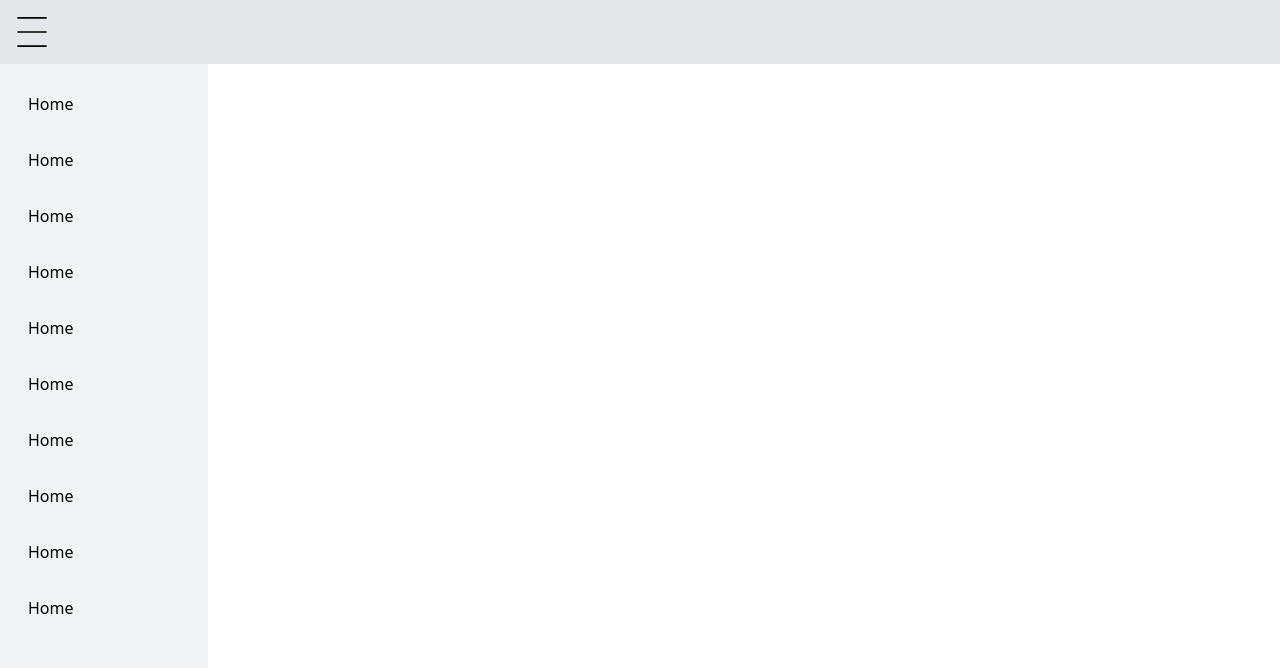
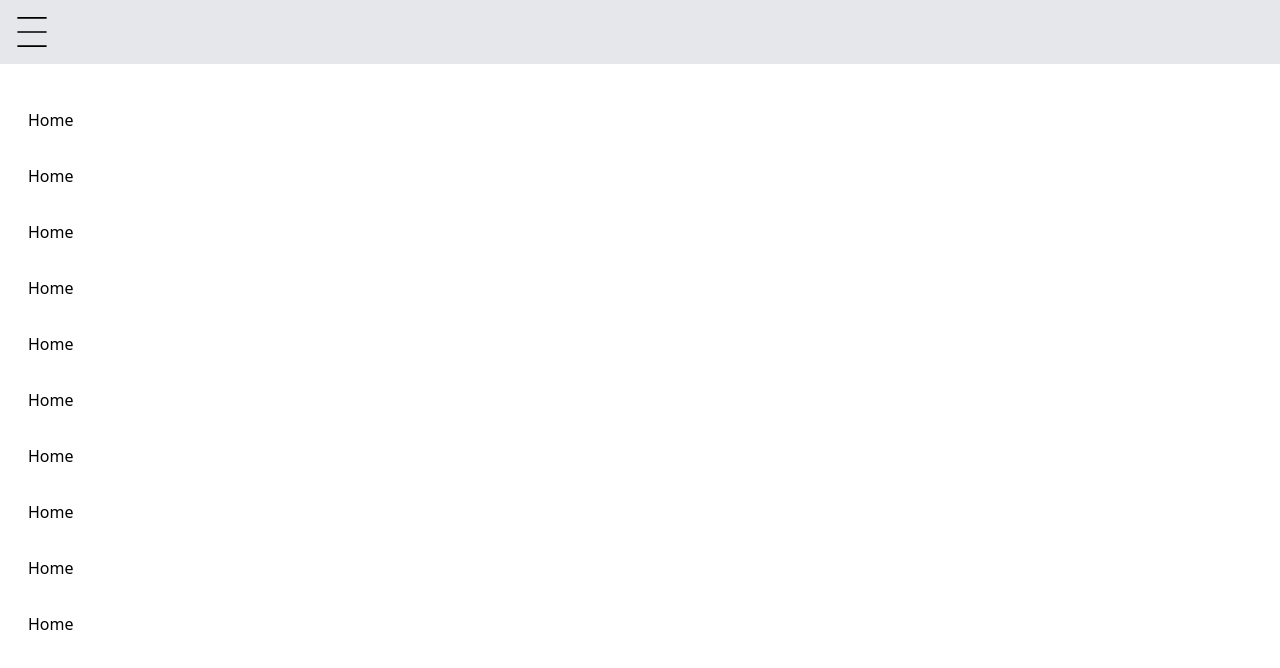
Before and after one commit to suk-6/24-web-programming-prj, a Next.js app: page / in a window 1280 px wide. Shown: the top 668 px of the page. Built offline with nearby package versions, Linux system fonts and the light colour scheme.

Commit message:
feat: Update sidebar styling and layout

```diff
--- a/src/components/sidebar/sidebar.tsx
+++ b/src/components/sidebar/sidebar.tsx
@@ -3,9 +3,9 @@ import { SidebarItem } from "./sidebarItem";
 
 export const Sidebar = () => {
 	return (
-		<div className=" absolute top-16 left-0 w-52 h-full bg-gray-100">
+		<div className=" absolute top-[5rem] left-0 w-52 h-[calc(100vh-5rem)] bg-white">
 			<div className=" w-full h-full flex flex-col gap-2 p-4">
-				{[...Array(10)].map((i) => (
+				{[...Array(10)].map((_, i) => (
 					<SidebarItem key={i} title="Home" />
 				))}
 			</div>
```
